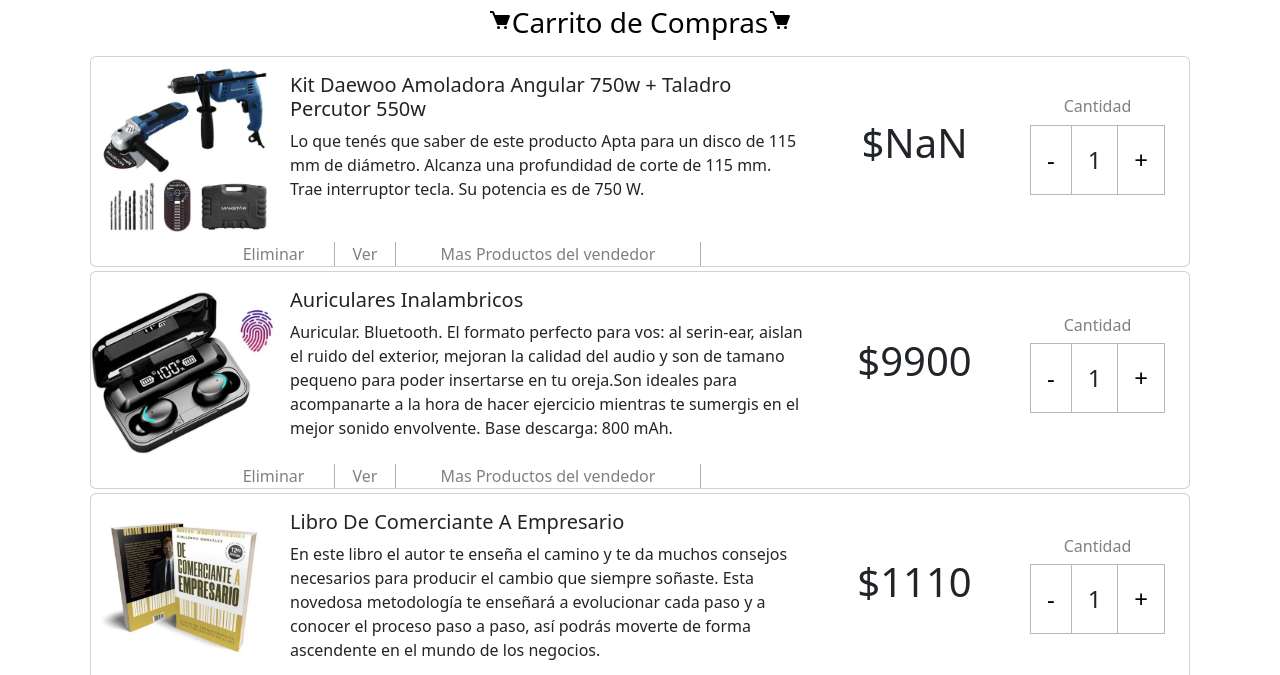
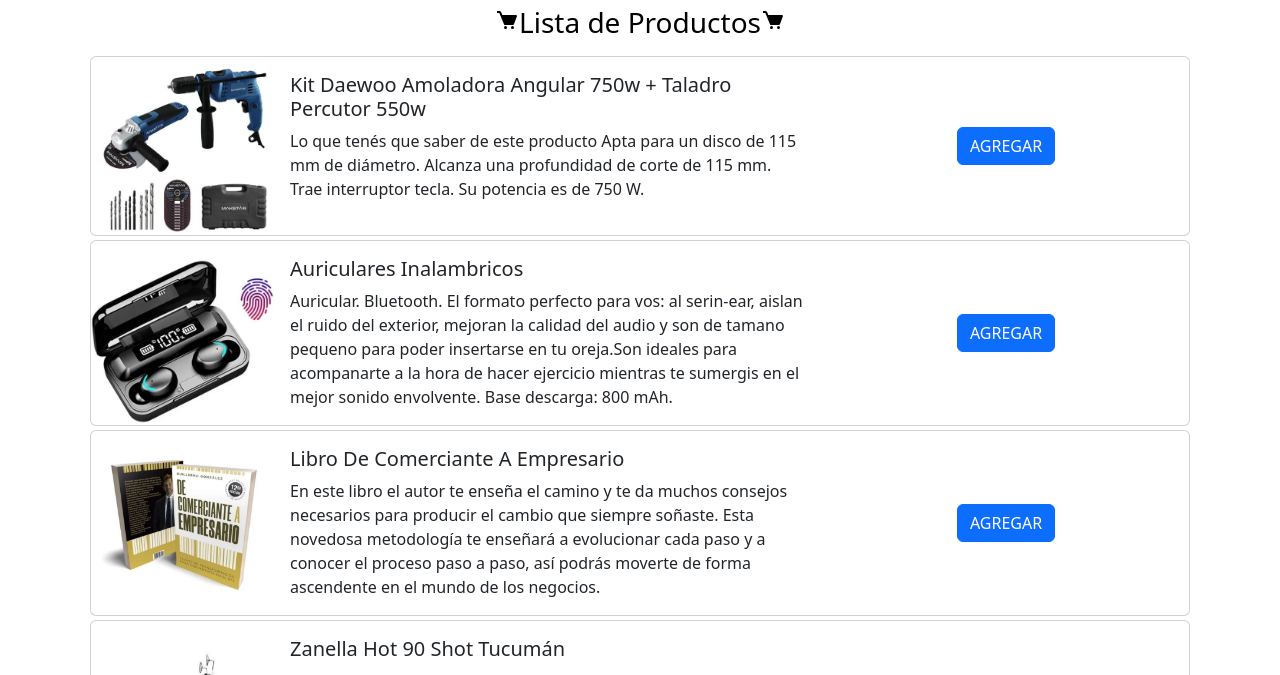
Before and after one commit to gabrielcan/Desafio4DOM_CanoGabriel, a plain HTML site: page index.html in a window 1280 px wide. Shown: the part 109-784 px from the top of the page. Drawn offline with nearby package versions, Linux system fonts and the light colour scheme.

Commit message:
Subo trabajo modificado para poder cumplir con los requisitos de la entrega

```diff
--- a/index.html
+++ b/index.html
@@ -18,7 +18,7 @@
     integrity="sha384-0evHe/X+R7YkIZDRvuzKMRqM+OrBnVFBL6DOitfPri4tjfHxaWutUpFmBp4vmVor"
     crossorigin="anonymous"
   />
-  <title>Shop-G - Carrito</title>
+  <title>Shop-G - Lista de Productos</title>
   </head>
   <body>
     <!-- inicio Header -->
@@ -217,7 +217,7 @@
               alt="icono Carrito"
           /></a>
         </div>
-        <h3>Carrito de Compras</h3>
+        <h3>Lista de Productos</h3>
         <div class="cont_IconoCarr_02">
           <a href=""
             ><img
@@ -241,17 +241,50 @@
 
 <!-- FIN - SECCION DONDE MOSTRAMOS LOS PRODUCTOS -->
 
-
-<!-- INICIO - SECCION DETALLES A PAGAR CON BOTON DE COMPRA-->
-              <div class="col-md-12 p-2 carrito__cont_total col-12 d-flex">
-
-                <div class="col-6 col-md-4"><h4> TOTAL A PAGAR: </h4></div>
-                <div class="col-6 col-md-4"><h3> $ 12000 </h3></div>
-
+     <!-- Button trigger modal -->
+     <button id="toggleMyModal" type="button" class="btn btn-primary" data-bs-toggle="modal" data-bs-target="#exampleModal" >
+      Ver carrito de compras <i class="bi bi-bag-check-fill"></i>
+  </button>
+<!-- Modal -->
+<div class="modal fade" id="exampleModal" tabindex="-1" aria-labelledby="exampleModalLabel" aria-hidden="true">
+  <div class="modal-dialog">
+      <div class="modal-content">
+          <div class="modal-header">
+          <h5 class="modal-title" id="exampleModalLabel">Carrito</h5>
+          <button type="button" class="btn-close" data-bs-dismiss="modal" aria-label="Close"></button>
+          </div>
+          <div class="modal-body">
+              <div class="container">
+                  <table class="table">
+                      <thead>
+                          <tr>
+                          <th scope="col">ID</th>
+                          <th scope="col">Nombre</th>
+                          <th scope="col">Cantidad</th>
+                          <th scope="col">Precio</th>
+                          <th scope="col">Total</th>
+                          </tr>
+                      </thead>
+                      <tbody id="items"></tbody>
+                      <tfoot>
+                          <tr id="footer">
+                          <th scope="row" colspan="5">Carrito vacío - comience a comprar!</th>
+                          </tr>
+                      </tfoot>
+                      </table>
+                  <div class="row" id="cards"></div>
               </div>
 
-              <button type="button" class="btn btn-primary btn-lg carrito__boton_comprar col-8 col-md-4">COMPRAR AHORA</button>
-<!-- FIN - SECCION DETALLES A PAGAR CON BOTON DE COMPRA -->
+          </div>
+          <div class="modal-footer">
+          <button type="button" class="btn btn-secondary" data-bs-dismiss="modal">Cerrar</button>
+          <button type="button" class="btn btn-primary">Terminar compra</button>
+          </div>
+      </div>
+  </div>
+</div>
+
+
 
 
     <!-- FIN SECCION CARRITO -->
--- a/js/index.js
+++ b/js/index.js
@@ -1,45 +1,7 @@
-/*
-Creamos un programa donde:
-Opcion 1:
-_ cargamos productos
-_Si el producto cargado coincide en la "categoria" y el "nombre", permite actualizar el presio y la cantidad. Mostrando con un alert el producto modificado
 
-Opcion 2:
-_Realizamos un filtro para ver los productos con el precio minimo que elijamos.
-
-Opcion 3:
-_Buscamos un producto por el nombre
-
-*/
-
-
-/* Creamos la/las Clases a utilizar */
-
-const productos = [];
-let categProducto;
-let nombreProducto;
-let section_ProdCarrito;
-let contProdCarrito;
-let carrito_Cont_img;
-let contImgCarrito;
-let prodSeccion1Carrito;
-let carrito_CardBody;
-let carrito_TituloProducto;
-let carrito_descripProd;
-let carrito_ValorProd;
-let carrito_TexIncremntCant;
-let carrito_IncremntBotones;
-let carrito_ContBtnResta;
-let carrito_btnResta;
-let carrito_ContBtnSuma;
-let carrito_btnSuma;
-let carrito_valorCant;
-let carrito_subMenuProd;
-let carrito_subMenu_opc1;
-let carrito_subMenu_opc2;
-let carrito_subMenu_opc3;
 class Producto {
-  constructor(nombre, precio, cant, categoria,img,descrip) {
+  constructor(id,nombre, precio, cant, categoria,img,descrip) {
+    this.id=id;
     this.nombre = nombre;
     this.valorUnidad = parseFloat(precio);
     this.stock = cant === 0 || cant === "" ? 1 : parseInt(cant); //dejamos que por defecto ponga 1 si no obtenemos un resultado
@@ -54,17 +16,18 @@ class Producto {
     } else if (this.categ==="A"){return"Almacen"} else if(this.categ==="L") {return"Libreria"} else {return "Otros"}
 
   }
-
-
- calcularPrecioProd=()=>{
-  let cant=document.getElementById("Cant_Prod");
-   /* let precioMostrar=parseInt(cant)*this.valorUnidad; */
-return parseInt(cant?.innerText)*this.valorUnidad;
 }
 
-  mostrar=()=>{ //mostramos en un alert los campos del producto
+class ElementoCarrito {
+  constructor(producto, cantidad) {
+      this.producto = producto;
+      this.cantidad = cantidad;
+  }
+}
 
-   let aux= this.calcularPrecioProd();
+const mostrar=()=>{
+
+productos.forEach(producto=>{
 
   section_ProdCarrito=document.getElementById("section_ProdCarrito");
 
@@ -76,10 +39,8 @@ return parseInt(cant?.innerText)*this.valorUnidad;
 
   contImgCarrito=document.createElement("img");
   contImgCarrito.className="img-fluid rounded-start carrito__img_art";
-      contImgCarrito.src=this.img;
+  contImgCarrito.src=producto.img;
   contImgCarrito.alt="img_carrito"
-
-
 
   prodSeccion1Carrito=document.createElement("div");
   prodSeccion1Carrito.className="col-md-6 col-12";
@@ -89,106 +50,130 @@ return parseInt(cant?.innerText)*this.valorUnidad;
 
   carrito_TituloProducto=document.createElement("h5");
   carrito_TituloProducto.className="card-title";
-      carrito_TituloProducto.innerHTML=this.nombre;
+  carrito_TituloProducto.innerHTML=producto.nombre;
 
   carrito_descripProd=document.createElement("p");
   carrito_descripProd.className="card-text"
-      carrito_descripProd.innerHTML=this.descrip;
+  carrito_descripProd.innerHTML=producto.descrip;
 
-      carrito_ValorProd=document.createElement("div");
-      carrito_ValorProd.className="col-md-2 d-flex carrito__cont_cant_art";
-      carrito_ValorProd.innerHTML=`<h1>$${aux}</h1>`
+  carrito_ContBtnAgregar=document.createElement("div");
+  carrito_ContBtnAgregar.className="col-md-4 col-12 d-flex justify-content-center align-self-center";
 
-      carrito_TexIncremntCant=document.createElement("div");
-      carrito_TexIncremntCant.className="col-md-2 d-flex carrito__cont_text_art col-12";
-      carrito_TexIncremntCant.innerHTML="<h4>Cantidad</h4>";
+  carrito_btnAgregar=document.createElement("button");
+  carrito_btnAgregar.className="btn btn-primary";
+  carrito_btnAgregar.value="Agregar";
+  carrito_btnAgregar.innerHTML="AGREGAR";
+  carrito_btnAgregar.onclick=()=>{
 
-      carrito_IncremntBotones= document.createElement("div");
-      carrito_IncremntBotones.className="d-flex carrito__cont_cant_art col-12";
+    let elementoCarrito=new ElementoCarrito(producto,1)
+    elementosCarrito.push(elementoCarrito)
 
-      carrito_ContBtnResta= document.createElement("div");
-      carrito_ContBtnResta.className="carrito__simb_art";
+/*     console.log(elementosCarrito) */
+    dibujarCarrito(); //agrego el producto al array cuando presiono el boton "agregar"
 
-      carrito_btnResta=document.createElement("a");
-      carrito_btnResta.href="#";
-      carrito_btnResta.innerHTML="-";
-
-      carrito_ContBtnSuma=document.createElement("div");
-      carrito_ContBtnSuma.className="carrito__simb_art";
-
-      carrito_btnSuma=document.createElement("a");
-      carrito_btnSuma.href="#";
-      carrito_btnSuma.innerHTML="+";
+  }
 
 
-      carrito_valorCant=document.createElement("div");
-      carrito_valorCant.className="carrito__text_art";
-      carrito_valorCant.id="Cant_Prod";
-      carrito_valorCant.innerHTML="1";
-
-      carrito_subMenuProd=document.createElement("div");
-      carrito_subMenuProd.className="col-md-8 carrito__art_link d-flex col-12";
-
-      carrito_subMenu_opc1=document.createElement("a");
-      carrito_subMenu_opc1.className="col-3 col-md-2";
-      carrito_subMenu_opc1.innerHTML="Eliminar";
-
-      carrito_subMenu_opc2=document.createElement("a");
-      carrito_subMenu_opc2.className="col-2 col-md-1";
-      carrito_subMenu_opc2.innerHTML="Ver";
-
-      carrito_subMenu_opc3=document.createElement("a");
-      carrito_subMenu_opc3.className="col-7 col-md-5";
-      carrito_subMenu_opc3.innerHTML="Mas Productos del vendedor";
 
 
 
   section_ProdCarrito.appendChild(contProdCarrito);
-      contProdCarrito.appendChild(carrito_Cont_img);
+  contProdCarrito.append(carrito_Cont_img,prodSeccion1Carrito,carrito_ContBtnAgregar);
+  carrito_ContBtnAgregar.append(carrito_btnAgregar);
   carrito_Cont_img.appendChild(contImgCarrito);
-      contProdCarrito.appendChild(prodSeccion1Carrito);
+
   prodSeccion1Carrito.appendChild(carrito_CardBody);
-      carrito_CardBody.appendChild(carrito_TituloProducto);
-      carrito_CardBody.appendChild(carrito_descripProd);
-      contProdCarrito.appendChild(carrito_ValorProd);
-      contProdCarrito.appendChild(carrito_TexIncremntCant);
-      carrito_TexIncremntCant.appendChild(carrito_IncremntBotones);
-      carrito_IncremntBotones.appendChild(carrito_ContBtnResta);
-      carrito_ContBtnResta.appendChild(carrito_btnResta);
+  carrito_CardBody.append(carrito_TituloProducto,carrito_descripProd);
+} )
+  }
 
-      carrito_IncremntBotones.appendChild(carrito_valorCant);
+  const agregarProductos=()=>{
+    productos.push(
+      new Producto(1,"Kit Daewoo Amoladora Angular 750w + Taladro Percutor 550w", 11500,2,"O","./medias/img_Art_Mas_Vendidos_03.JPG"," Lo que tenés que saber de este producto Apta para un disco de 115 mm de diámetro. \nAlcanza una profundidad de corte de 115 mm.\nTrae interruptor tecla. Su potencia es de 750 W."),
+      new Producto(2,"Auriculares Inalambricos", 9900, 10, "E","./medias/img_Art_Mas_Vendidos_01.JPG","Auricular. Bluetooth. El formato perfecto para vos: al serin-ear, aislan el ruido del exterior, mejoran la calidad del audio y son de tamano pequeno para poder insertarse en tu oreja.Son ideales para acompanarte a la hora de hacer ejercicio mientras te sumergis en el mejor sonido envolvente. Base descarga: 800 mAh."),
+      new Producto(3,"Libro De Comerciante A Empresario", 1110, 3, "L","./medias/IMG_Articulo5.jpg","En este libro el autor te enseña el camino y te da muchos consejos necesarios para producir el cambio que siempre soñaste. Esta novedosa metodología te enseñará a evolucionar cada paso y a conocer el proceso paso a paso, así podrás moverte de forma ascendente en el mundo de los negocios."),
+      new Producto(4,"Zanella Hot 90 Shot Tucumán",15000,3,"O","./medias/IMG_Articulo6.jpg","MOTOZUNI S.A. NO COBRA FORMULARIOS.Jueves 8 y Viernes 9 de Septiembre DESCUENTO sobre el precio publicado. Consultar promoción.Créditos SOLO con DNI. Sin demoras, entrega en el acto. Primera cuota del crédito DNI en el mes de OCTUBRE. TE LLEVAMOS LA MOTO EN EL DÍA"),
+      new Producto(5,"Smart Tv Tcl L40s66e 40 Full Hd Android Tv",80000,5,"E","./medias/IMG_Articulo7.jpg","Este modelo en concreto, el de 58 pulgadas, solemos verlo por un precio de casi 1.000 euros, por lo que ahora, con la oferta de El Corte Inglés, podemos llevárnoslo con un precio reducido del 37%, lo que sería un descuento de 360 euros que lo deja a tan solo 599 euros. Un precio muy interesante si estamos buscando un televisor potente, con buena angular de pantalla y un buen precio."),
+      new Producto(6,"Café Tostado En Granos Gimoka Italia",1500,5,"A","./medias/IMG_Articulo8.jpg","CAFÉ EN GRANOS ARMONIOSO (ex Cremoso) DE TUESTE NATURAL GIMOKA ITALIA x 500gr")
+    );
+  }
 
-      carrito_IncremntBotones.appendChild(carrito_ContBtnSuma);
-      carrito_ContBtnSuma.appendChild(carrito_btnSuma);
+  const dibujarCarrito=()=> {
 
-      contProdCarrito.appendChild(carrito_subMenuProd);
-      carrito_subMenuProd.appendChild(carrito_subMenu_opc1);
-      carrito_subMenuProd.appendChild(carrito_subMenu_opc2);
-      carrito_subMenuProd.appendChild(carrito_subMenu_opc3);
+    let sumaCarrito = 0;
+    contenedorCarritoCompras.innerHTML = "";
+
+    elementosCarrito.forEach(
+        (elemento) => {
+          console.log(elemento)
+            let renglonesCarrito= document.createElement("tr");
+
+            renglonesCarrito.innerHTML = `
+                <td>${elemento.producto.id}</td>
+                <td>${elemento.producto.nombre}</td>
+                <td><input id="cantidad-producto-${elemento.producto.id}" type="number" value="${elemento.cantidad}" min="1" max="1000" step="1" style="width: 50px;"/></td>
+                <td>$ ${elemento.producto.valorUnidad}</td>
+                <td>$ ${estandarDolaresAmericanos.format(elemento.producto.valorUnidad*elemento.cantidad)}</td>
+
+            `;
+
+            contenedorCarritoCompras.append(renglonesCarrito);
+
+            sumaCarrito+=elemento.cantidad*elemento.producto.valorUnidad;
+
+            //agregamos evento a carrito
+            let cantidadProductos = document.getElementById(`cantidad-producto-${elemento.producto.id}`);
+
+            cantidadProductos.addEventListener("change", (e) => {
+                let nuevaCantidad = e.target.value;
+                elemento.cantidad = nuevaCantidad;
+                dibujarCarrito();
+            });
+
+        }
+    );
+
+    //contenedorCarritoCompras.innerHTML = renglonesCarrito;
+
+    if(elementosCarrito.length == 0) {
+        contenedorFooterCarrito.innerHTML = `
+            <th scope="row" colspan="5">Carrito vacío - comience a comprar!</th>
+        `;
+    } else {
+        contenedorFooterCarrito.innerHTML = `
+            <th scope="row" colspan="5">Total de la compra: $${estandarDolaresAmericanos.format(sumaCarrito)}</th>
+        `;
+    }
 
 }
 
+/* declaramos la/las variables */
 
-}
+const productos = [];
+const elementosCarrito=[];
+const contenedorCarritoCompras = document.querySelector("#items")
 
+const contenedorFooterCarrito = document.querySelector("#footer");
 
-productos.push(
-  new Producto("Kit Daewoo Amoladora Angular 750w + Taladro Percutor 550w", 11500,2,"O","./medias/img_Art_Mas_Vendidos_03.JPG"," Lo que tenés que saber de este producto Apta para un disco de 115 mm de diámetro. \nAlcanza una profundidad de corte de 115 mm.\nTrae interruptor tecla. Su potencia es de 750 W."),
-  new Producto("Auriculares Inalambricos", 9900, 10, "E","./medias/img_Art_Mas_Vendidos_01.JPG","Auricular. Bluetooth. El formato perfecto para vos: al serin-ear, aislan el ruido del exterior, mejoran la calidad del audio y son de tamano pequeno para poder insertarse en tu oreja.Son ideales para acompanarte a la hora de hacer ejercicio mientras te sumergis en el mejor sonido envolvente. Base descarga: 800 mAh."),
-  new Producto("Libro De Comerciante A Empresario", 1110, 3, "L","./medias/IMG_Articulo5.jpg","En este libro el autor te enseña el camino y te da muchos consejos necesarios para producir el cambio que siempre soñaste. Esta novedosa metodología te enseñará a evolucionar cada paso y a conocer el proceso paso a paso, así podrás moverte de forma ascendente en el mundo de los negocios."),
-  new Producto("Zanella Hot 90 Shot Tucumán",15000,3,"O","./medias/IMG_Articulo6.jpg","MOTOZUNI S.A. NO COBRA FORMULARIOS.Jueves 8 y Viernes 9 de Septiembre DESCUENTO sobre el precio publicado. Consultar promoción.Créditos SOLO con DNI. Sin demoras, entrega en el acto. Primera cuota del crédito DNI en el mes de OCTUBRE. TE LLEVAMOS LA MOTO EN EL DÍA"),
-  new Producto("Smart Tv Tcl L40s66e 40 Full Hd Android Tv",80000,5,"E","./medias/IMG_Articulo7.jpg","Este modelo en concreto, el de 58 pulgadas, solemos verlo por un precio de casi 1.000 euros, por lo que ahora, con la oferta de El Corte Inglés, podemos llevárnoslo con un precio reducido del 37%, lo que sería un descuento de 360 euros que lo deja a tan solo 599 euros. Un precio muy interesante si estamos buscando un televisor potente, con buena angular de pantalla y un buen precio."),
-  new Producto("Café Tostado En Granos Gimoka Italia",1500,5,"A","./medias/IMG_Articulo8.jpg","CAFÉ EN GRANOS ARMONIOSO (ex Cremoso) DE TUESTE NATURAL GIMOKA ITALIA x 500gr")
-);
-
-productos.forEach(item=>{
-
-  item.mostrar();
+const estandarDolaresAmericanos = Intl.NumberFormat('en-US');
+let categProducto;
+let nombreProducto;
+let section_ProdCarrito;
+let contProdCarrito;
+let carrito_Cont_img;
+let contImgCarrito;
+let prodSeccion1Carrito;
+let carrito_CardBody;
+let carrito_TituloProducto;
+let carrito_descripProd;
+let carrito_ContBtnAgregar;
+let carrito_btnAgregar;
+let acumulador=1;
 
 
 
-})
 
-
-/* document.body.append(section_ProdCarrito);
- */
+/* respetando el orden de ejecución ejecutamos las funciones */
+agregarProductos();
+mostrar();
+dibujarCarrito();
```
Lines whose indentation alone changed are shown as unchanged.
